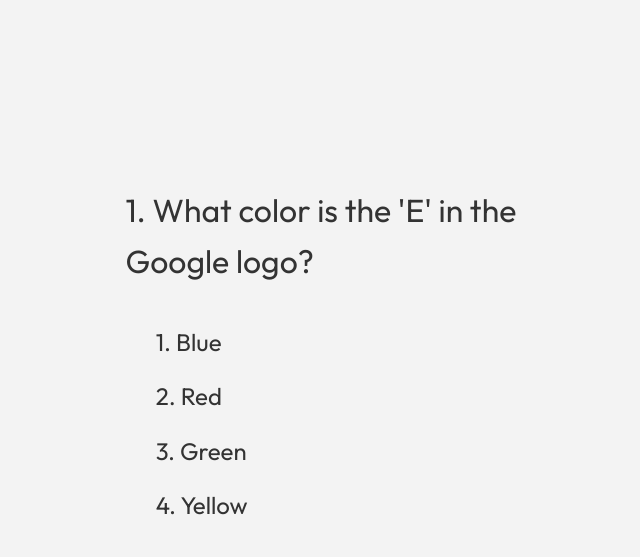
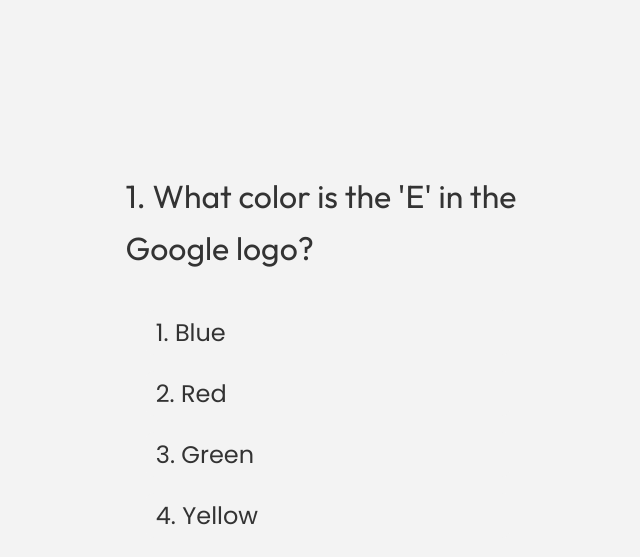
Before and after one commit to Paranjoy-Hazarika/Quiz-Web-App, a plain HTML site: page index.html in a window 1280 px wide. Both pictures are taken after a click on the button "START". Shown: the whole page, without its empty margins (312-952 px from the left). Drawn offline with Linux system fonts and the light colour scheme.

Commit message:
Updated the README

```diff
--- a/index.html
+++ b/index.html
@@ -27,19 +27,19 @@
 
             <div class="optionContainer">
                 <div class="options">
-                    <p class="option" id="option1"></p>
+                    <button class="option" id="option1"></button>
                 </div>
 
                 <div class="options">
-                    <p class="option" id="option2"></p>
+                    <button class="option" id="option2"></button>
                 </div>
 
                 <div class="options">
-                    <p class="option" id="option3"></p>
+                    <button class="option" id="option3"></button>
                 </div>
 
                 <div class="options">
-                    <p class="option" id="option4"></p>
+                    <button class="option" id="option4"></button>
                 </div>
             </div>
 
--- a/script.js
+++ b/script.js
@@ -7,8 +7,10 @@
     .then(response => {
 
         if (!response.ok) {
+        console.log(response);
             throw new Error();
         }
+        console.log(response);
 
         return response.json();
     })
--- a/style.css
+++ b/style.css
@@ -132,15 +132,28 @@
 
 .option {
         font-size: 1.5rem;
-        padding: 0 10px;
+        padding: 5px 10px;
         border-radius: 8px;
         cursor: pointer;
+
+        width: 100%;
+        text-align: left;
+        margin-bottom: 1rem;
+        background-color: #f3f3f3;
+        color: #333;
+        text-transform: capitalize;
+        box-shadow: none;
 
         transition: all 0.2s;
 }
 
 .option:hover {
+        background-color: #f3f3f3;
         box-shadow: 0px 0px 10px rgba(0, 0, 0, 0.1);
+}
+
+.option:active {
+        transform: scale(0.95);
 }
 
 .submitButtons {
```
Also changed, not shown: 1 other file.
